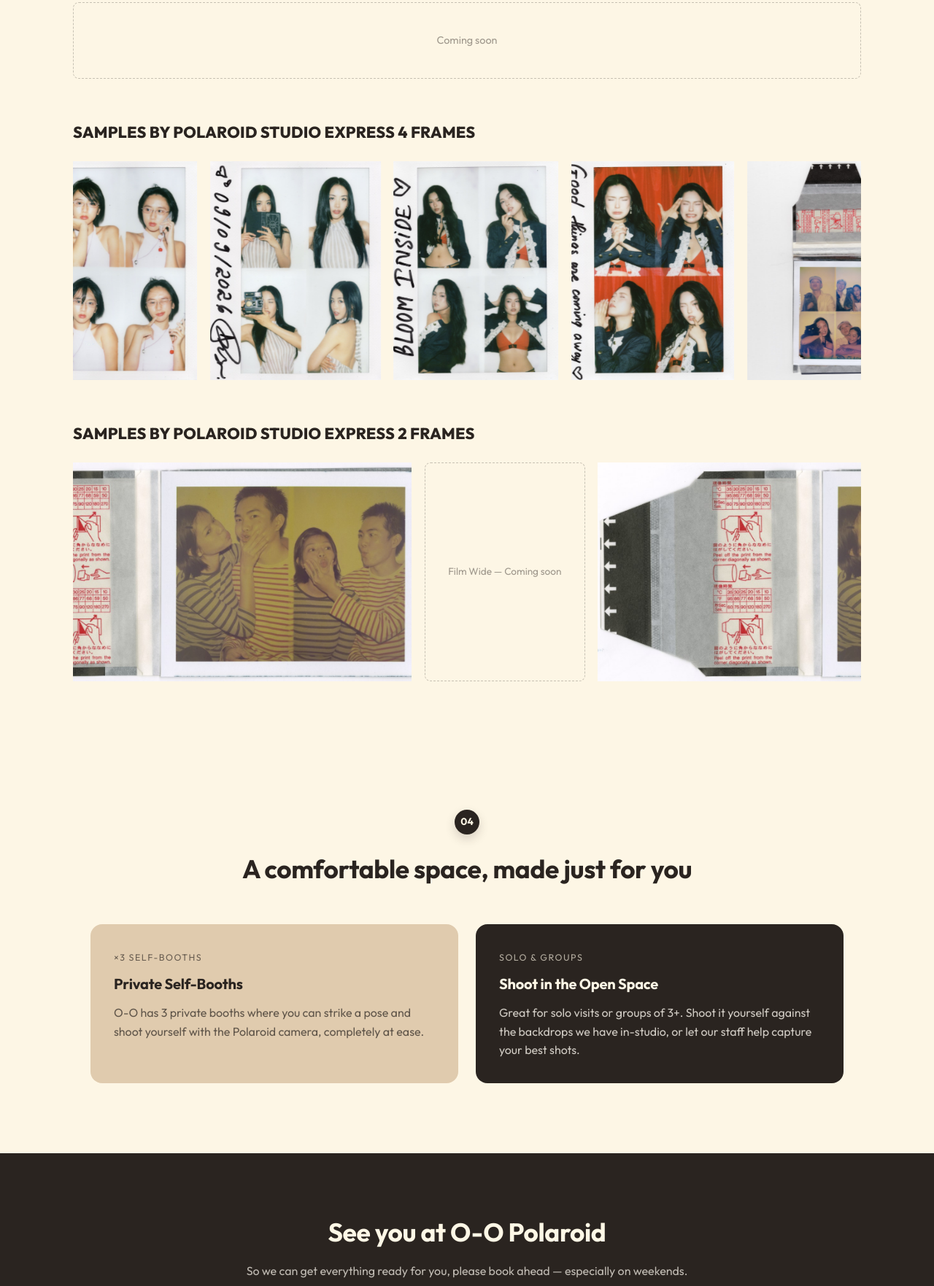
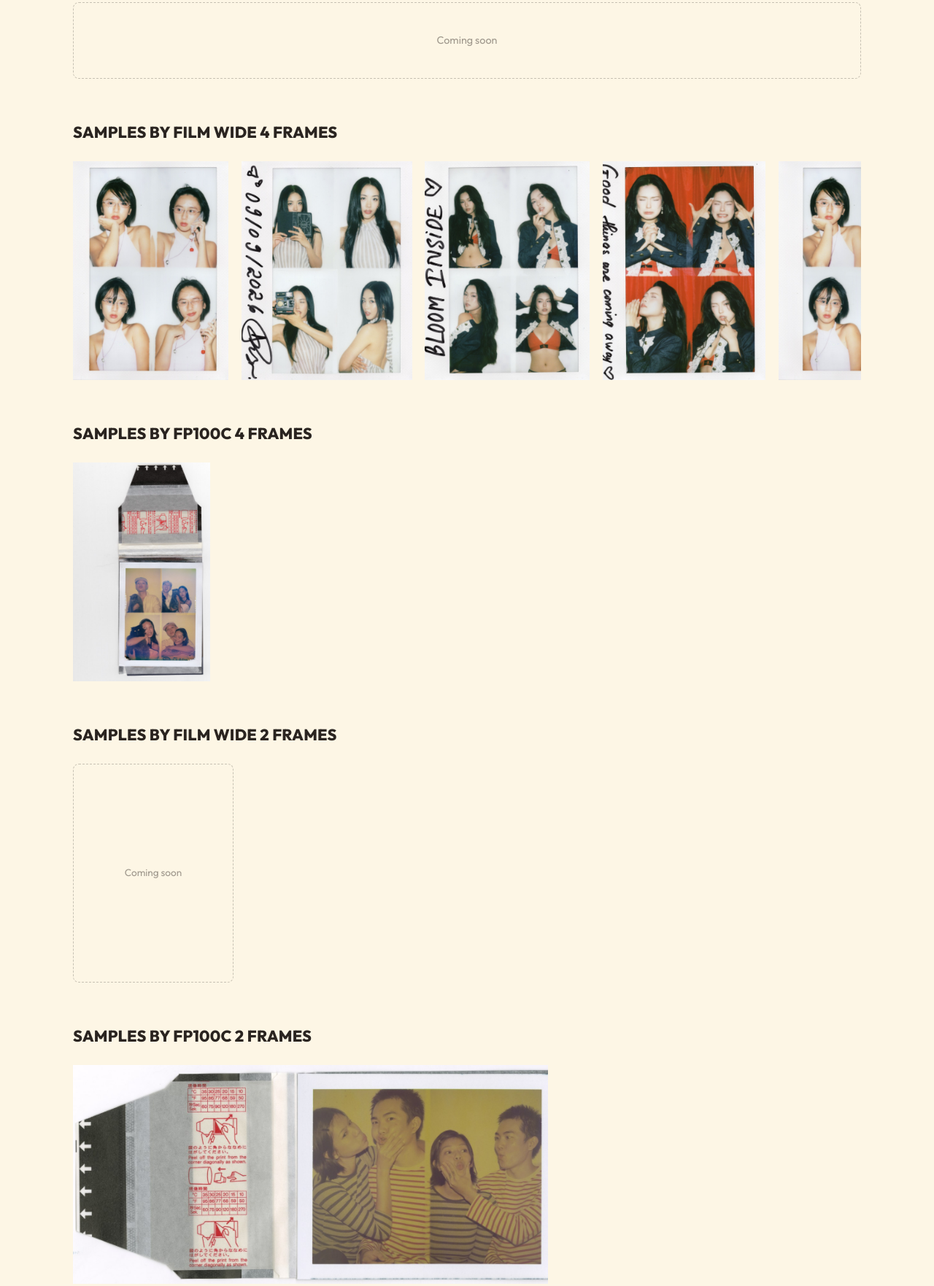
Before and after one commit to tthanhtran1603-glitch/oo-polaroid-site, a plain HTML site: page index.html in a window 1280 px wide. Shown: the part 4676-6439 px from the top of the page at 73% size. Drawn offline with Linux system fonts and the light colour scheme.

Commit message:
Split Studio Express sample galleries by film type (Film Wide vs FP100C)

```diff
--- a/index.html
+++ b/index.html
@@ -483,33 +483,46 @@
     </div>
 
     <div class="gallery__camera" id="sample-studioexpress">
-      <h3 class="gallery__camera-title" data-vi="Ảnh mẫu · Polaroid Studio Express 4 Frames">Samples by Polaroid Studio Express 4 Frames</h3>
+      <h3 class="gallery__camera-title" data-vi="Ảnh mẫu · Film Wide 4 Frames">Samples by Film Wide 4 Frames</h3>
       <div class="gallery__camera-grid">
         <div class="gallery__camera-track">
-          <img src="assets/samples/wide4frames-01.jpg" alt="Polaroid photo taken with Polaroid Studio Express 4 Frames at O-O Polaroid" loading="lazy" />
-          <img src="assets/samples/wide4frames-02.jpg" alt="Polaroid photo taken with Polaroid Studio Express 4 Frames at O-O Polaroid" loading="lazy" />
-          <img src="assets/samples/wide4frames-03.jpg" alt="Polaroid photo taken with Polaroid Studio Express 4 Frames at O-O Polaroid" loading="lazy" />
-          <img src="assets/samples/wide4frames-04.jpg" alt="Polaroid photo taken with Polaroid Studio Express 4 Frames at O-O Polaroid" loading="lazy" />
-          <img src="assets/samples/wide4frames-05.jpg" alt="Polaroid photo taken with Polaroid Studio Express 4 Frames at O-O Polaroid" loading="lazy" />
-          <img src="assets/samples/se4frames-fp100c.jpg" alt="Polaroid photo taken with Polaroid Studio Express 4 Frames at O-O Polaroid" loading="lazy" />
+          <img src="assets/samples/wide4frames-01.jpg" alt="Polaroid photo taken with Film Wide 4 Frames at O-O Polaroid" loading="lazy" />
+          <img src="assets/samples/wide4frames-02.jpg" alt="Polaroid photo taken with Film Wide 4 Frames at O-O Polaroid" loading="lazy" />
+          <img src="assets/samples/wide4frames-03.jpg" alt="Polaroid photo taken with Film Wide 4 Frames at O-O Polaroid" loading="lazy" />
+          <img src="assets/samples/wide4frames-04.jpg" alt="Polaroid photo taken with Film Wide 4 Frames at O-O Polaroid" loading="lazy" />
+          <img src="assets/samples/wide4frames-05.jpg" alt="Polaroid photo taken with Film Wide 4 Frames at O-O Polaroid" loading="lazy" />
           <img src="assets/samples/wide4frames-01.jpg" alt="" aria-hidden="true" loading="lazy" />
           <img src="assets/samples/wide4frames-02.jpg" alt="" aria-hidden="true" loading="lazy" />
           <img src="assets/samples/wide4frames-03.jpg" alt="" aria-hidden="true" loading="lazy" />
           <img src="assets/samples/wide4frames-04.jpg" alt="" aria-hidden="true" loading="lazy" />
           <img src="assets/samples/wide4frames-05.jpg" alt="" aria-hidden="true" loading="lazy" />
-          <img src="assets/samples/se4frames-fp100c.jpg" alt="" aria-hidden="true" loading="lazy" />
+        </div>
+      </div>
+    </div>
+
+    <div class="gallery__camera" id="sample-fp100c-4frames">
+      <h3 class="gallery__camera-title" data-vi="Ảnh mẫu · FP100C 4 Frames">Samples by FP100C 4 Frames</h3>
+      <div class="gallery__camera-grid">
+        <div class="gallery__camera-track gallery__camera-track--static">
+          <img src="assets/samples/se4frames-fp100c.jpg" alt="Polaroid photo taken with FP100C 4 Frames at O-O Polaroid" loading="lazy" />
         </div>
       </div>
     </div>
 
     <div class="gallery__camera" id="sample-studioexpress2">
-      <h3 class="gallery__camera-title" data-vi="Ảnh mẫu · Polaroid Studio Express 2 Frames">Samples by Polaroid Studio Express 2 Frames</h3>
+      <h3 class="gallery__camera-title" data-vi="Ảnh mẫu · Film Wide 2 Frames">Samples by Film Wide 2 Frames</h3>
       <div class="gallery__camera-grid">
-        <div class="gallery__camera-track">
-          <img src="assets/samples/se2frames-fp100c.jpg" alt="Polaroid photo taken with Polaroid Studio Express 2 Frames at O-O Polaroid" loading="lazy" />
-          <div class="gallery__soon-card" data-vi="Film Wide — Ảnh mẫu sắp có">Film Wide — Coming soon</div>
-          <img src="assets/samples/se2frames-fp100c.jpg" alt="" aria-hidden="true" loading="lazy" />
-          <div class="gallery__soon-card" aria-hidden="true" data-vi="Film Wide — Ảnh mẫu sắp có">Film Wide — Coming soon</div>
+        <div class="gallery__camera-track gallery__camera-track--static">
+          <div class="gallery__soon-card" data-vi="Ảnh mẫu sắp có">Coming soon</div>
+        </div>
+      </div>
+    </div>
+
+    <div class="gallery__camera" id="sample-fp100c-2frames">
+      <h3 class="gallery__camera-title" data-vi="Ảnh mẫu · FP100C 2 Frames">Samples by FP100C 2 Frames</h3>
+      <div class="gallery__camera-grid">
+        <div class="gallery__camera-track gallery__camera-track--static">
+          <img src="assets/samples/se2frames-fp100c.jpg" alt="Polaroid photo taken with FP100C 2 Frames at O-O Polaroid" loading="lazy" />
         </div>
       </div>
     </div>
```
